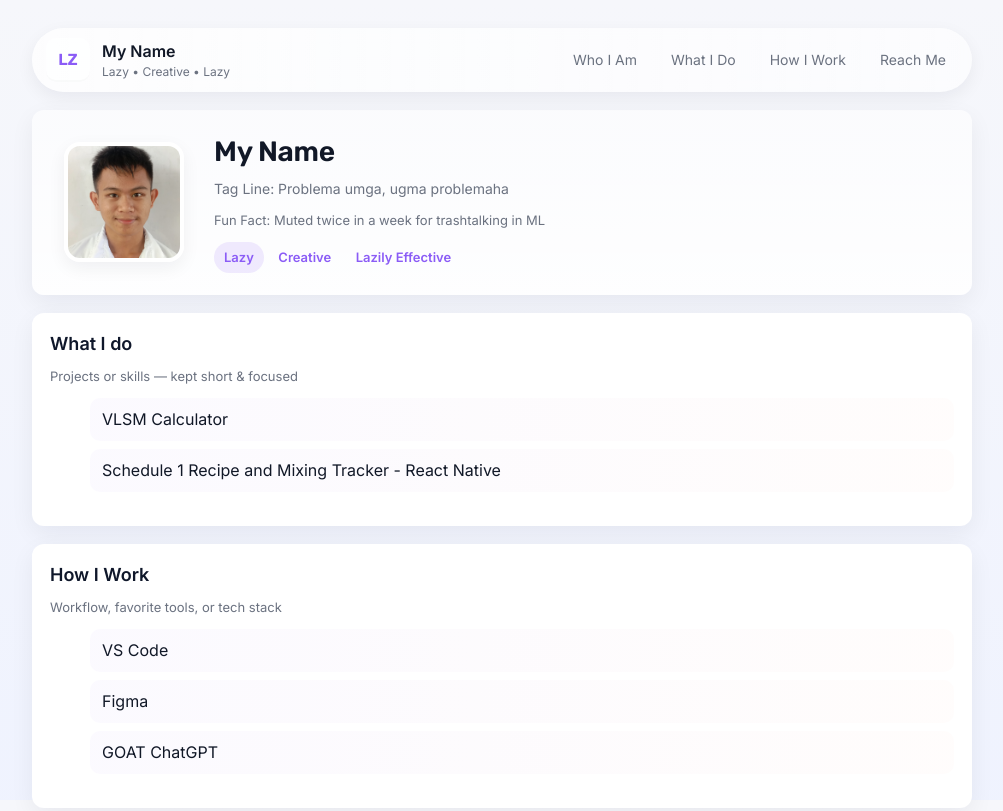
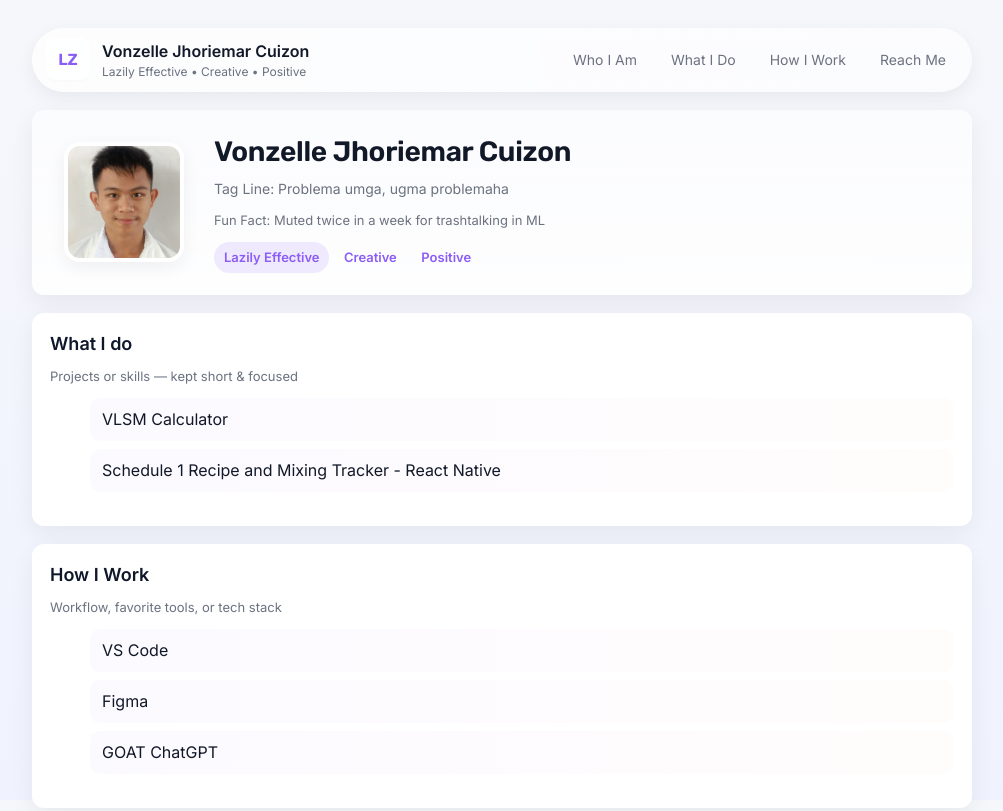
Before and after one commit to Vonzelle-Cuizon/Portfolio, a website: page index.html in a window 1280 px wide. Shown: the top 811 px of the page, without its empty margins (138-1141 px from the left). Drawn offline with Linux system fonts and the light colour scheme.

Commit message:
Update index.html

```diff
--- a/index.html
+++ b/index.html
@@ -229,8 +229,8 @@
       <div class="brand">
         <div class="logo">LZ</div>
         <div>
-          <div style="font-weight:600">My Name</div>
-          <div style="font-size:12px;color:var(--muted)">Lazy • Creative • Lazy</div>
+          <div style="font-weight:600">Vonzelle Jhoriemar Cuizon</div>
+          <div style="font-size:12px;color:var(--muted)">Lazily Effective • Creative • Positive</div>
         </div>
       </div>
 
@@ -250,13 +250,13 @@
       </div>
 
       <div class="hero-right">
-        <h1 id="who-title">My Name</h1>
+        <h1 id="who-title">Vonzelle Jhoriemar Cuizon</h1>
         <h2>Tag Line: Problema umga, ugma problemaha</h2>
         <p class="small">Fun Fact: Muted twice in a week for trashtalking in ML</p>
         <div style="margin-top:12px">
-          <span class="pill">Lazy</span>
+          <span class="pill">Lazily Effective</span>
           <span class="pill" style="background:rgba(255,122,89,0.10;color:var(--accent-2);margin-left:8px">Creative</span>
-          <span class="pill" style="background:rgba(255,122,89,0.10;color:var(--accent-2);margin-left:8px">Lazily Effective</span>
+          <span class="pill" style="background:rgba(255,122,89,0.10;color:var(--accent-2);margin-left:8px">Positive</span>
         </div>
       </div>
     </header>
```
